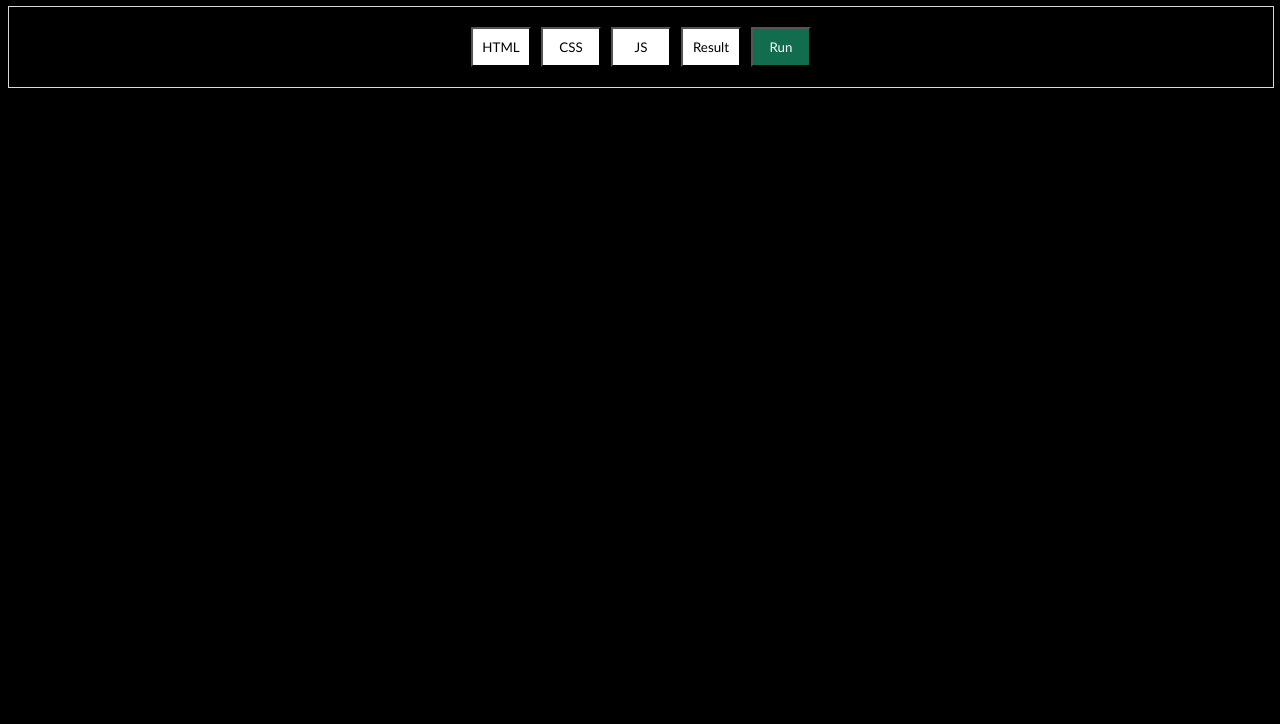
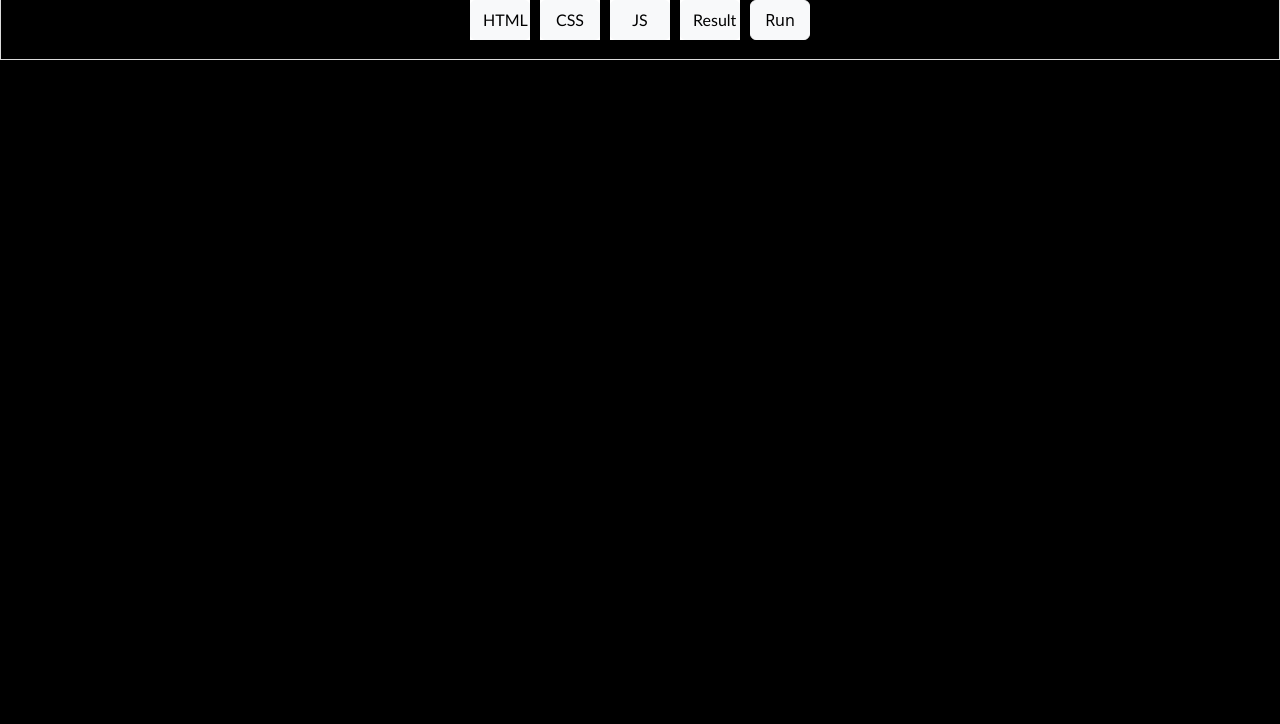
Before and after one commit to srii5477/Online-Code-Editor, a plain HTML site: page index.html in a window 1280 px wide. Shown: the part 76-800 px from the top of the page. Drawn offline with nearby package versions, Linux system fonts and the light colour scheme.

Commit message:
Update index.html

```diff
--- a/index.html
+++ b/index.html
@@ -4,25 +4,26 @@
     <meta charset="UTF-8">
     <meta name="viewport" content="width=device-width, initial-scale=1.0">
     <title>~~ Online HTML,CSS & JS Code Editor ~~</title>
+    <link href="https://cdn.jsdelivr.net/npm/bootstrap@5.3.2/dist/css/bootstrap.min.css" rel="stylesheet" integrity="sha384-T3c6CoIi6uLrA9TneNEoa7RxnatzjcDSCmG1MXxSR1GAsXEV/Dwwykc2MPK8M2HN" crossorigin="anonymous">
     <link href="./style.css" rel="stylesheet">
 </head>
 <body>
     <h1>Code Editor for the Big 3 - HTML, CSS & JS</h1>
     <div class="headings">
             <div class="one">
-                <button type="button">HTML</button>
+                <button type="button" class="btn btn-light">HTML</button>
             </div>
             <div class="two">
-                <button type="button">CSS</button>
+                <button type="button" class="btn btn-light">CSS</button>
             </div>
             <div class="three">
-                <button type="button">JS</button>
+                <button type="button" class="btn btn-light">JS</button>
             </div>
             <div class="four">
-                <button type="button">Result</button>
+                <button type="button" class="btn btn-light">Result</button>
             </div>
             <div class="flexrun">
-                <button class="run" type="button">Run</button>
+                <button type="button" class="btn btn-light">Run</button>
             </div>
 
     </div>
```
